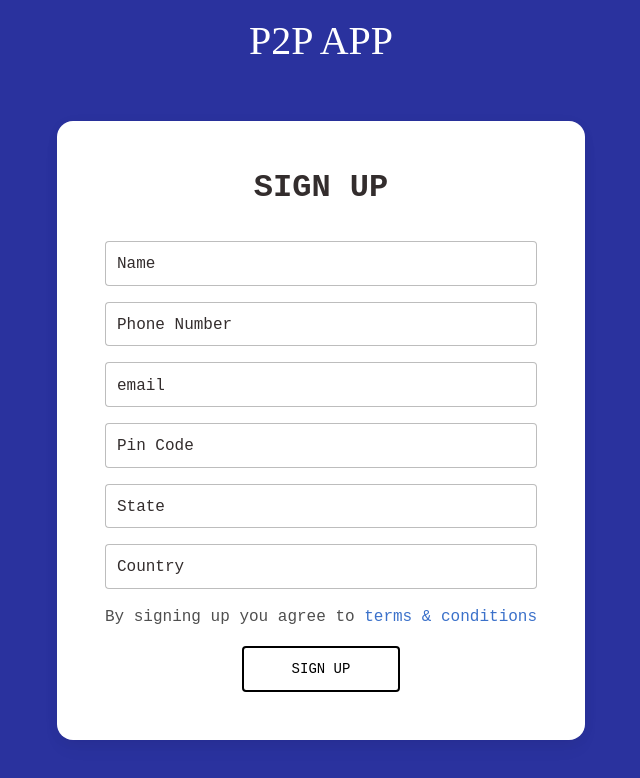
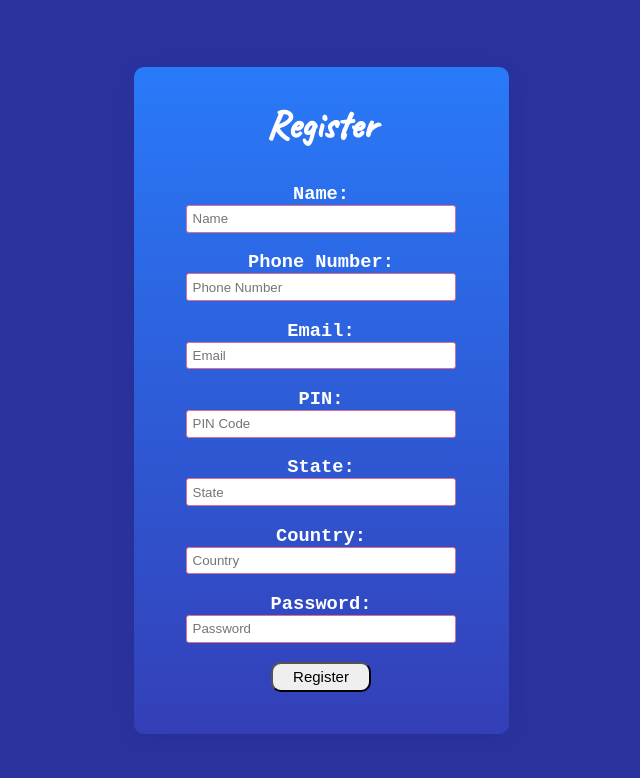
Before and after one commit to aabidraina6/p2ptest, a React (Create React App) app in the folder frontend/: page /register in a window 1280 px wide. Shown: the top 778 px of the page, without its empty margins (319-959 px from the left). Built offline with nearby package versions, Linux system fonts and the light colour scheme.

Commit message:
Add files via upload

```diff
--- a/frontend/package.json
+++ b/frontend/package.json
@@ -6,6 +6,7 @@
     "@testing-library/jest-dom": "^5.16.5",
     "@testing-library/react": "^13.4.0",
     "@testing-library/user-event": "^13.5.0",
+    "axios": "^1.3.4",
     "mdb-react-ui-kit": "^5.1.0",
     "pure-react-carousel": "^1.30.1",
     "react": "^18.2.0",
--- a/frontend/public/index.html
+++ b/frontend/public/index.html
@@ -15,6 +15,9 @@
       user's mobile device or desktop. See https://developers.google.com/web/fundamentals/web-app-manifest/
     -->
     <link rel="manifest" href="%PUBLIC_URL%/manifest.json" />
+    <link rel="preconnect" href="https://fonts.googleapis.com">
+  <link rel="preconnect" href="https://fonts.gstatic.com" crossorigin>
+  <link href="https://fonts.googleapis.com/css2?family=Caveat:wght@500&display=swap" rel="stylesheet">
     <!--
       Notice the use of %PUBLIC_URL% in the tags above.
       It will be replaced with the URL of the `public` folder during the build.
--- a/frontend/src/App.js
+++ b/frontend/src/App.js
@@ -1,9 +1,10 @@
 import React from "react";
 import { Routes, Route, BrowserRouter } from 'react-router-dom'
-import FrontPage from "./components/firstpage";
 import { Homepage } from "./components/homepage";
 import { LoginPage } from "./components/loginpage";
+import { NotFound } from "./components/notfoundpage";
 import { RegistrationPage } from "./components/registrationpage";
+import FrontPage  from "./components/frontpage";
 
 function App()
 {
@@ -14,7 +15,8 @@ function App()
         <Route  path="/" exact element={<FrontPage />} />
         <Route  path="/home" exact element={<Homepage />} />
         <Route  path="/login" exact element={<LoginPage />} />
-        <Route path="/register" exact element={<RegistrationPage/>}></Route>
+        <Route path="/register" exact element={<RegistrationPage/>} />
+        <Route  path="*" element={<NotFound />} />
         </Routes>
     </BrowserRouter>
   );
--- /dev/null
+++ b/frontend/src/components/frontpage.jsx
@@ -0,0 +1,49 @@
+import React from 'react';
+import { useNavigate  } from 'react-router-dom';
+import image from './homepageutils/images.jpeg';
+
+const divstyle = {
+  marginTop: "4%",
+  marginLeft: "9%",
+  // height: "330px",
+  color: "white",
+  width: "300px",
+  backgroundColor: "#87CEEB",
+  padding: "10px",
+  fontFamily: "Arial",
+  fontColor: "black",
+};
+
+
+const FrontPage = () => {
+  const history = useNavigate();
+
+  const handleSignIn = () => {
+    history('/login');
+  };
+
+  const handleSignUp = () => {
+    history('/register');
+  };
+
+  return (
+    <div className="App">
+    <div className="front-page">
+    <h1 style={{ textAlign: "center", fontFamily: 'Caveat' }}>P2P APP </h1>
+      <div style = {divstyle}>
+      <img src={image} style = {{borderRadius: "35px"}} alt="social media app" className="front-page__image" />
+      </div>
+      <br /><br /><br /><br />
+      <div align="center" className="front-page__buttons">
+      <button style={{ cursor: "pointer", borderRadius: "10px", fontSize: "15px", width: "100px", height: "30px" }} onClick={() => { handleSignUp() }}> Sign-Up </button>
+      <br /><br /><br /><br />
+      <button style={{ cursor: "pointer", borderRadius: "10px", fontSize: "15px", width: "100px", height: "30px" }} onClick={() => { handleSignIn() }}> Login </button>
+        {/* <button className="front-page__signin" onClick={handleSignIn}>Sign In</button> */}
+        {/* <button className="front-page__signup" onClick={handleSignUp}>Sign Up</button> */}
+      </div>
+    </div>
+    </div>
+  );
+};
+
+export default FrontPage;
--- a/frontend/src/components/homepage.jsx
+++ b/frontend/src/components/homepage.jsx
@@ -4,10 +4,11 @@ import 'pure-react-carousel/dist/react-carousel.es.css';
 import styled from "styled-components";
 import { ButtonBack, ButtonNext } from "pure-react-carousel";
 import Arrow from "./homepageutils/arrow.svg";
-
+import axios from 'axios'
 import photo1 from "./homepageutils/slide1.png";
 import photo2 from "./homepageutils/slide2.png";
 import photo3 from "./homepageutils/slide3.png";
+import { useNavigate } from "react-router-dom";
 
 const slidestyle = {
   margin: "auto",
@@ -19,8 +20,27 @@ const slidestyle = {
   borderRadius: "30px"
 }
 
+export const Homepage = () => {
 
-export const Homepage = () => {
+  const jwt = localStorage.getItem("access-token");
+  if (!jwt) {
+    (window.location.href = "/login")
+  } else {
+
+    axios
+      .get("http://localhost:4000/auth", {
+        headers: { authorization: `Bearer: ${jwt}` }
+      })
+      .then(res => {
+        console.log("VERIFIED USER");
+      })
+      .catch(err => {
+        console.log("error here is -->  ", JSON.stringify(err));
+        localStorage.removeItem("access-token");
+        (window.location.href = "/login")
+      });
+  }
+
   return (
     <div className="App">
       <h1 style={{ textAlign: "center", fontFamily: 'Caveat' }}>P2P APP </h1>
--- a/frontend/src/components/loginpage.jsx
+++ b/frontend/src/components/loginpage.jsx
@@ -1,7 +1,9 @@
 import React from "react";
 import { useNavigate } from "react-router-dom";
 import styled from 'styled-components'
-// import Link from '@mui/material/Link';
+import { useState } from "react";
+import axios from 'axios';
+
 
 const TextField = styled.input.attrs(props => ({
     type: 'text',
@@ -26,22 +28,75 @@ const PasswordField = styled.input.attrs(props => ({
   padding: ${props => props.padding};
 `
 
+
+
+
 export const LoginPage = () => {
     const navigate = useNavigate()
-    return (
-        <div className="App">
+    const [pass, setPass] = useState('')
+    const [email, setEmail] = useState('')
+
+
+    const Logincheck = async () => {
+        console.log(email)
+        console.log(pass)
+
+        const detailsobj = {
+            email: email,
+            password: pass,
+        }
+
+        // console.log(detailsobj);
+        if (
+            detailsobj["email"] !== "" &&
+            detailsobj["password"] !== ""
+        ) {
+            console.log("all is well till now");
+            console.log(detailsobj);
+            axios
+                .post("http://localhost:4000/data/logincheck", detailsobj)
+                .then(res => {
+
+                    console.log(res.data)
+                    console.log("here i am in the login page with my data");
+                    if (res.data.data === "Invalid Credentials") {
+                        console.log("invalid user");
+                        // window.alert("Invalid Credentials");
+
+                    } else {
+                        console.log("valid user");
+                        localStorage.setItem("access-token", res.data);
+                        (window.location.href = "/home")
+
+                    }
+                })
+                .catch(err => {
+                    console.log(" ----------> here we got an error");
+                });
+        } else {
+            // console.log("all fields not filled ");
+            // window.alert("All fields are mandatory !!");
+        }
+    };
+
+
+
+return (
+    <div className="App">
         <div className="Login" align="center" >
-            <p style={{ textAlign: "center", fontFamily: 'Caveat', fontSize:"2.5rem" }}>Login</p>
-            <br/>
-            <h3>Username/Email: <br/><br/><TextField placeholder="Username/Email" padding="0.6em"  /></h3>
-            <br/>
-            <h3>Password: <br/><br/><PasswordField placeholder="Password" padding="0.6em"  /></h3>
-            <br/>
-            <button style={{cursor: "pointer" , borderRadius: "10px" ,fontSize: "15px" ,width: "100px" , height: "30px"}} onClick={()=>{navigate("/home")}}> Login </button>
-            <br/><br/>
-            Don't have an Account yet?? &nbsp;<button style={{cursor: "pointer" , borderRadius: "10px" ,fontSize: "15px" ,width: "100px" , height: "30px"}} onClick={()=>{navigate("/register")}}> Register </button>
-            <br/><br/>
+            <p style={{ textAlign: "center", fontFamily: 'Caveat', fontSize: "2.5rem" }}>Login</p>
+            <br />
+            <h3> Email: <br /><br /><TextField placeholder="Username/Email" value={email} onChange={(e) => setEmail(e.target.value)} padding="0.6em" /></h3>
+            <br />
+            <h3> Password: <br /><br /><PasswordField placeholder="Password" value={pass} onChange={(e) => setPass(e.target.value)} padding="0.6em" /></h3>
+            <br />
+            <button style={{ cursor: "pointer", borderRadius: "10px", fontSize: "15px", width: "100px", height: "30px" }} onClick={() => { Logincheck() }}> Login </button>
+            <br /><br /><br />
+            &nbsp;&nbsp;&nbsp;&nbsp;Don't have an Account yet?? &nbsp;
+            <br /><br />
+            <button style={{ cursor: "pointer", borderRadius: "10px", fontSize: "15px", width: "100px", height: "30px" }} onClick={() => { navigate("/register") }}> Register </button>
+            <br /><br />
         </div>
-        </div>
-    )
+    </div>
+)
 }
--- /dev/null
+++ b/frontend/src/components/notfoundpage.jsx
@@ -0,0 +1,16 @@
+import React from 'react';
+
+
+export const NotFound = () => {
+
+     // localStorage.removeItem("access-token");
+      // window.location.reload();
+
+    return (<div className="App">
+        <b>
+          <center>
+            <h1 style={{marginTop: "50%"}}>404 Not found</h1>
+          </center>
+        </b>{" "}
+      </div>);
+}
--- a/frontend/src/components/registrationpage.jsx
+++ b/frontend/src/components/registrationpage.jsx
@@ -1,114 +1,88 @@
-import React  , {useState}from "react";
-import "mdb-react-ui-kit/dist/css/mdb.min.css";
+import React, { useState } from "react";
+import { useNavigate } from "react-router-dom";
+import styled from 'styled-components'
+import axios from 'axios'
 
-import {
-  MDBInput,
-  MDBBtn,
-  MDBContainer,
-  MDBRow,
-  MDBCol,
-  MDBCard,
-  MDBCardBody,
-} from "mdb-react-ui-kit";
+const TextField = styled.input.attrs(props => ({
+    type: 'text',
+    size: 30,
+}))`
+  border-radius: 3px;
+  border: 1px solid palevioletred;
+  display: block;
+  margin: 0 0 3px;
+  padding: ${props => props.padding};
+`
+
+const PasswordField = styled.input.attrs(props => ({
+    type: 'password',
+    size: 30,
+}))`
+  border-radius: 3px;
+  border: 1px solid palevioletred;
+  display: block;
+  margin: 0 0 3px;
+  align: center;
+  padding: ${props => props.padding};
+`
 
 export const RegistrationPage = () => {
+    const navigate = useNavigate()
 
-  const [name  , setName] = useState('')
-  const [phone , setPhone] = useState()
-  const [email , setEmail] = useState('')
-  const [pin , setPin] = useState('')
-  const [state , setState] = useState('')
-  const [country  , setCountry] = useState('')
+    const [name  , setName] = useState('')
+    const [phone , setPhone] = useState('')
+    const [email , setEmail] = useState('')
+    const [pin , setPin] = useState('')
+    const [state , setState] = useState('')
+    const [country  , setCountry] = useState('')
+    const [pass, setPass] = useState('')
 
-  return (
-    <div>
-          <h1 style = {{textAlign: "center" , fontFamily: 'Caveat' , color : 'white' , marginTop:'5px'}}>P2P APP </h1>
+    const RegisterPage = async () => {
+      const detailsobj = {
+        name:name,
+        phoneno: phone,
+        email: email,
+        location: "",
+        state: state,
+        country: country,
+        profession: "",
+        category: "",
+        password: pass,
+        pincode: pin,
+      }
+      console.log(detailsobj);
+      axios
+      .post("http://localhost:4000/data/registeradd", detailsobj)
 
-      <MDBContainer fluid>
-        <MDBRow className="d-flex justify-content-center align-items-center h-100">
-          <MDBCol col="12">
-            <MDBCard
-              className="  my-5 mx-auto"
-              style={{ borderRadius: "1rem", maxWidth: "600px" }}
-            >
-              <MDBCardBody className="p-5 d-flex flex-column align-items-center mx-auto w-100">
-                <h2 className="text-dark fw-bold mb-2 text-uppercase">
-                  Sign Up
-                </h2>
-                <br></br>
-                <MDBInput
-                  style={{ color: "black"  }}
-                  wrapperClass="mb-3 mx-5 w-100"
-                  labelClass="text-dark"
-                  label="Name"
-                  id="formControlLg"
-                  type="text"
-                  size="lg"
-                  value={name}
-                />
-                <MDBInput
-                  style={{ color: "black" }}
-                  wrapperClass="mb-3 mx-5 w-100"
-                  labelClass="text-dark"
-                  label="Phone Number"
-                  id="formControlLg"
-                  type="tel"
-                  size="lg"
-                  value={phone}
-                />
-                <MDBInput
-                  style={{ color: "black" }}
-                  wrapperClass="mb-3 mx-5 w-100"
-                  labelClass="text-dark"
-                  label="email"
-                  id="formControlLg"
-                  type="email"
-                  size="lg"
-                  value={email}
-                />
-                <MDBInput
-                  style={{ color: "black" }}
-                  wrapperClass="mb-3 mx-5 w-100"
-                  labelClass="text-dark"
-                  label="Pin Code"
-                  id="formControlLg"
-                  type=""
-                  size="lg"
-                  value={pin}
-                />
+      .then(res => {
 
-                <MDBInput
-                  style={{ color: "black" }}
-                  wrapperClass="mb-3 mx-5 w-100"
-                  labelClass="text-dark"
-                  label="State"
-                  id="formControlLg"
-                  type="text"
-                  size="lg"
-                  value={state}
-                />
-                <MDBInput
-                  style={{ color: "black" }}
-                  wrapperClass="mb-3 mx-5 w-100"
-                  labelClass="text-dark"
-                  label="Country"
-                  id="formControlLg"
-                  type="text"
-                  size="lg"
-                  value={country}
-                />
+        if(res.data.data === "Exists"){
+          window.alert("Email already registered !!");
+        }
+        if(res.data.data === "Existsph"){
+          window.alert("Phone Number already registered !!");
+        }
+        else{
+          window.alert("User registered successful !!");
+        (window.location.href = "/login")
+        }
+      })
+    }
 
-                <p>
-                  By signing up you agree to <a href="/register">terms & conditions</a>
-                </p>
-                <MDBBtn outline className="mx-2 px-5" color="black" size="lg">
-                  Sign Up
-                </MDBBtn>
-              </MDBCardBody>
-            </MDBCard>
-          </MDBCol>
-        </MDBRow>
-      </MDBContainer>
-    </div>
-  );
-};
+    return (
+        <div className="App">
+        <div className="Login" align="center" >
+            <h2 style={{ textAlign: "center", fontFamily: 'Caveat', fontSize:"2.5rem" }}>Register</h2>
+            <h3> Name: <br/><TextField placeholder="Name" value={name} onChange={(e) => setName(e.target.value)} padding="0.4em" /></h3>
+            <h3> Phone Number: <br/><TextField placeholder="Phone Number" value={phone} onChange={(e) => setPhone(e.target.value)} padding="0.4em" /></h3>
+            <h3> Email: <br/><TextField placeholder="Email" value={email} onChange={(e) => setEmail(e.target.value)} padding="0.4em" /></h3>
+            <h3> PIN: <br/><TextField placeholder="PIN Code" value={pin} onChange={(e) => setPin(e.target.value)} padding="0.4em" /></h3>
+            <h3> State: <br/><TextField placeholder="State" value={state} onChange={(e) => setState(e.target.value)} padding="0.4em" /></h3>
+            <h3> Country: <br/><TextField placeholder="Country" value={country} onChange={(e) => setCountry(e.target.value)} padding="0.4em" /></h3>
+            <h3> Password: <br /><PasswordField placeholder="Password" value={pass} onChange={(e) => setPass(e.target.value)} padding="0.4em" /></h3>
+
+            <button style={{cursor: "pointer" , borderRadius: "10px" ,fontSize: "15px" ,width: "100px" , height: "30px"}} onClick={()=>{RegisterPage()}}> Register </button>
+        </div>
+        </div>
+    )
+}
--- a/frontend/src/index.css
+++ b/frontend/src/index.css
@@ -1,13 +1,13 @@
 body {
-  background: rgb(42, 50, 158) !important;
-  color: #fff ;
-  font-family: monospace !important;
-  font-size: 16px !important;
-  height: 100vh !important;
-  margin: 0 !important;
-  overflow: hidden !important;
-  padding: 0 !important;
-  width: 100% !important;
+  background: rgb(42, 50, 158);
+  color: #fff;
+  font-family: monospace;
+  font-size: 16px;
+  height: 100vh;
+  margin: 0;
+  overflow: hidden;
+  padding: 0;
+  width: 100%;
 }
 
 .App {
```
Also changed, not shown: 1 other file (tests, documents, lock files or other folders).
